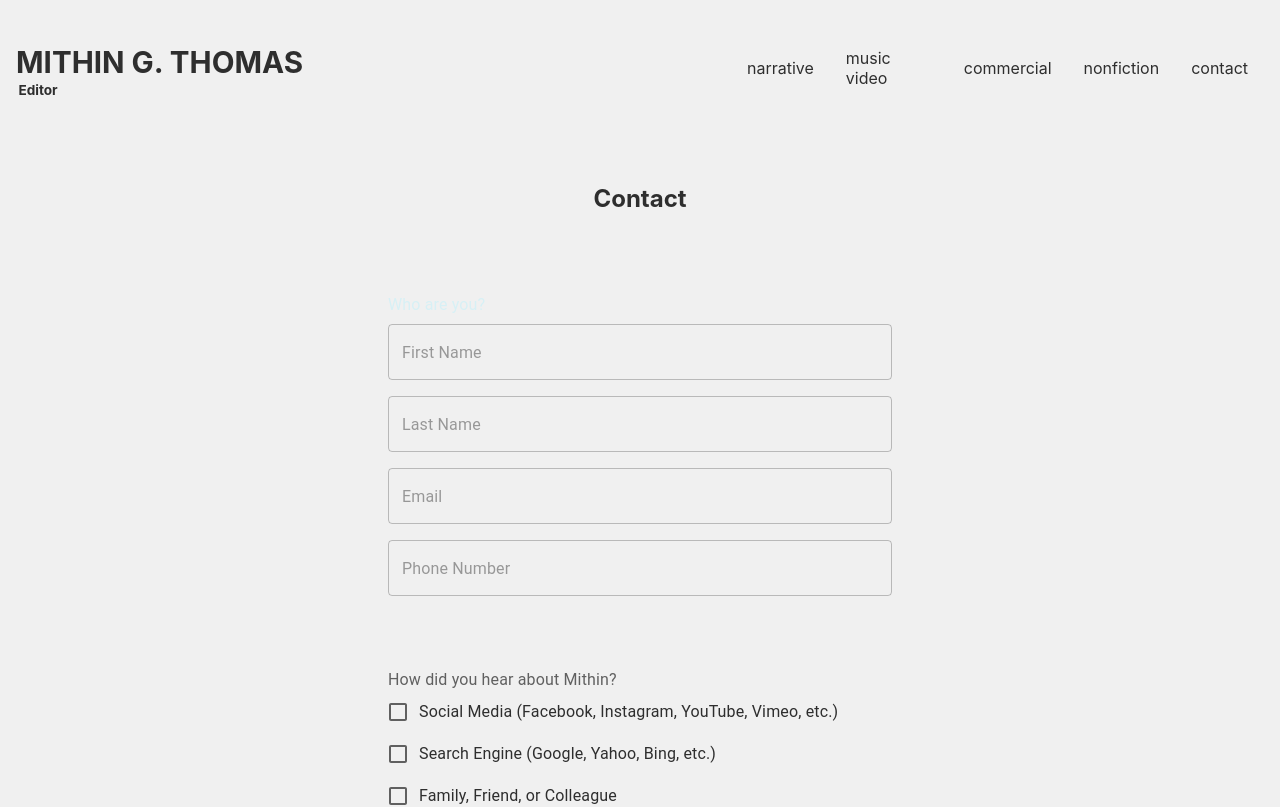
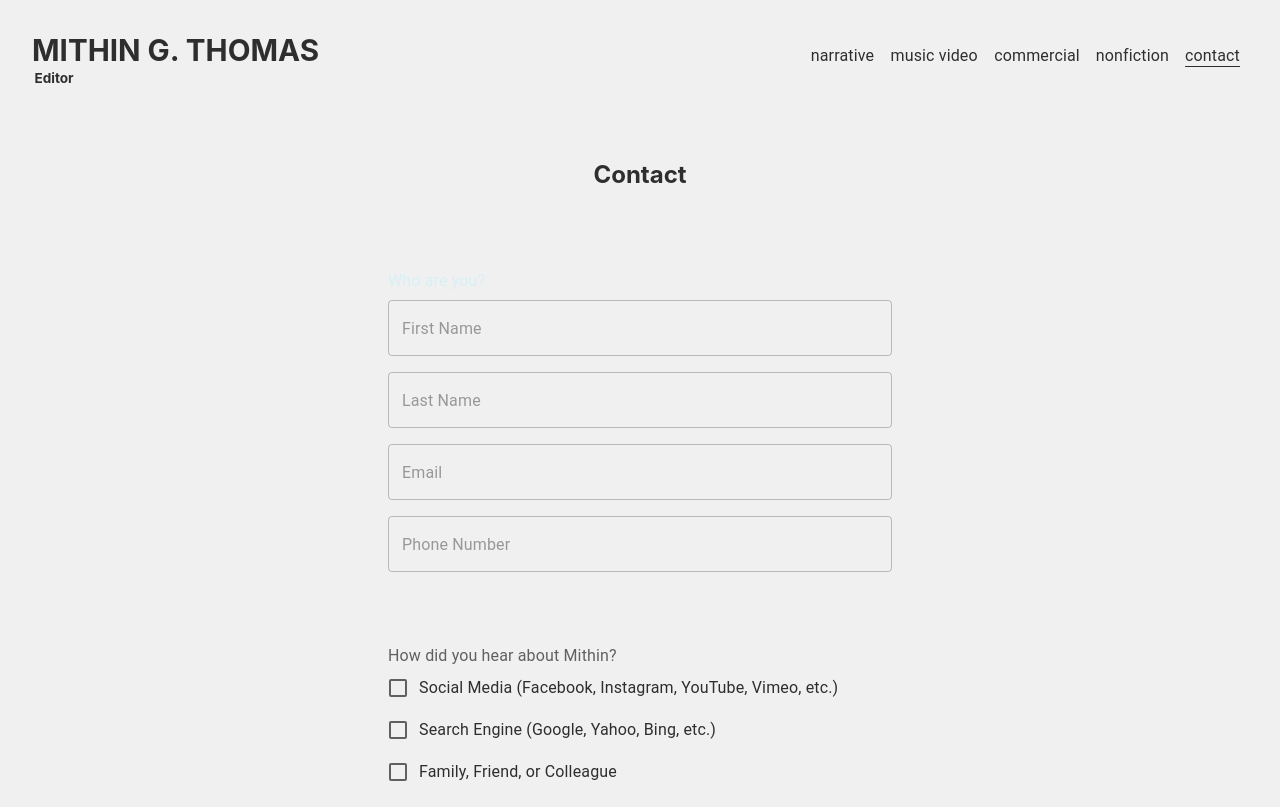
Before and after one commit to mithintv/film-portfolio, a Next.js app: page /contact in a window 1280 px wide. Shown: the top 807 px of the page. Built offline with nearby package versions, Linux system fonts and the light colour scheme.

Commit message:
link styling and button fix

```diff
--- a/src/layout/Links.tsx
+++ b/src/layout/Links.tsx
@@ -1,17 +1,16 @@
 import Link from "next/link";
+import { useRouter } from "next/router";
 
 import { css } from "@emotion/react";
-import {
-  Button,
-  Drawer,
-  List,
-  ListItem,
-  ListItemButton,
-  ListItemIcon,
-  ListItemText,
-} from "@mui/material";
+import { List, ListItem, ListItemText } from "@mui/material";
 
-export default function Links() {
+type AppProps = {
+  mobile: boolean;
+  tablet: boolean;
+  onClose: () => void;
+};
+
+export default function Links({ onClose, mobile, tablet }: AppProps) {
   const nav = [
     "narrative",
     "music video",
@@ -19,24 +18,66 @@ export default function Links() {
     "nonfiction",
     "contact",
   ];
+
+  const router = useRouter();
+  console.log(router.route);
+
   return (
-    <>
+    <List
+      css={css({
+        display: "flex",
+        flexDirection: tablet || mobile ? "column" : "row",
+        padding: "0",
+      })}
+    >
       {nav.map((navLink, index) => {
         return (
-          <ListItem key={navLink} disablePadding>
-            <ListItemButton
+          <ListItem onClick={onClose} key={navLink} disablePadding>
+            <Link
+              href={`/${navLink.replace(" ", "")}`}
               css={css({
-                justifyContent: "center",
-                width: index === 1 ? "118px" : "",
+                width: "100%",
+                padding: "0 0.5rem",
               })}
             >
-              <Link key={index} href={`/${navLink.replace(" ", "")}`}>
+              <ListItemText
+                css={css({
+                  "&::after": {
+                    content: '""',
+                    position: "absolute",
+                    width: "100% - 0px",
+                    transform: "scaleX(0)",
+                    height: "1.25px",
+                    bottom: 0,
+                    left: 8,
+                    backgroundColor: "#2E2E2E",
+                    transformOrigin: "bottom left",
+                    transition: "transform 0.25s ease-out",
+                  },
+                  "&:hover::after": {
+                    transform: "scaleX(1)",
+                    right: 8,
+                    // transformOrigin: "bottom left",
+                  },
+                  display: "block",
+                  textAlign: "center",
+                  justifyContent: "center",
+                  width: index === 1 ? "88px" : "100%",
+                  padding: tablet || mobile ? "1rem 0" : "0 0",
+                  margin: "0 auto",
+                  textDecoration:
+                    router.route.replace(/\//g, "") === navLink.replace(" ", "")
+                      ? "underline"
+                      : "none",
+                  textUnderlineOffset: "5px",
+                })}
+              >
                 {navLink}
-              </Link>
-            </ListItemButton>
+              </ListItemText>
+            </Link>
           </ListItem>
         );
       })}
-    </>
+    </List>
   );
 }
--- a/src/layout/MobileNav.tsx
+++ b/src/layout/MobileNav.tsx
@@ -10,14 +10,22 @@ import { IoMenu } from "react-icons/io5";
 
 type AppProps = {
   mobile: boolean;
+  tablet: boolean;
 };
 
-export default function MobileNav({ mobile }: AppProps) {
+export default function MobileNav({ mobile, tablet }: AppProps) {
   const [drawer, setDrawer] = useState(false);
   const toggleDrawer = () => {
-    setDrawer((prevState) => {
-      return !prevState;
-    });
+    if (drawer) {
+      setTimeout(() => {
+        setDrawer((prevState) => {
+          return !prevState;
+        });
+      }, 250);
+    } else
+      setDrawer((prevState) => {
+        return !prevState;
+      });
   };
 
   return (
@@ -26,9 +34,9 @@ export default function MobileNav({ mobile }: AppProps) {
         {mobile && (
           <IoMenu
             css={css({
-              fontSize: "2.5rem",
+              fontSize: "2rem",
               cursor: "pointer",
-              marginBottom: "2rem",
+              margin: "0 0 1rem 0",
             })}
             onClick={toggleDrawer}
           />
@@ -37,16 +45,16 @@ export default function MobileNav({ mobile }: AppProps) {
         {!mobile && (
           <IoMenu
             css={css({
-              fontSize: "2.5rem",
+              fontSize: "2rem",
               cursor: "pointer",
-              margin: "0 1rem 0.5rem 0",
+              margin: "0 0.5rem",
             })}
             onClick={toggleDrawer}
           />
         )}
       </Nav>
       <Drawer anchor={"top"} open={drawer} onClose={toggleDrawer}>
-        <Links />
+        <Links onClose={toggleDrawer} mobile={mobile} tablet={tablet} />
       </Drawer>
     </>
   );
--- a/src/layout/Nav.tsx
+++ b/src/layout/Nav.tsx
@@ -14,6 +14,7 @@ export default function Nav({ mobile, children }: AppProps) {
         alignItems: "center",
         width: "100%",
         backgroundColor: "#f0f0f0",
+        margin: "0 auto",
       })}
     >
       <div
@@ -23,7 +24,7 @@ export default function Nav({ mobile, children }: AppProps) {
           justifyContent: "space-between",
           alignItems: "center",
           margin: "0 auto",
-          padding: "2rem 1rem",
+          padding: "2rem 2rem",
           width: "100%",
           maxWidth: "1400px",
         })}
--- a/src/layout/Navigation.tsx
+++ b/src/layout/Navigation.tsx
@@ -6,15 +6,17 @@ import Links from "./Links";
 import { css } from "@emotion/react";
 import { List } from "@mui/material";
 import useMediaQuery from "@mui/material/useMediaQuery";
+import { ThemeProvider } from "@mui/material/styles";
+import { theme } from "../theme";
 
 export default function Navigation({
   children,
 }: {
   children: React.ReactNode;
 }) {
-  const desktop = useMediaQuery("(min-width:1024px)");
-  const tablet = useMediaQuery("(max-width:1024px)");
-  const mobile = useMediaQuery("(max-width:570px)");
+  const desktop = useMediaQuery("(min-width:900px)");
+  const tablet = useMediaQuery("(max-width:900px)");
+  const mobile = useMediaQuery("(max-width:600px)");
 
   return (
     <>
@@ -29,12 +31,12 @@ export default function Navigation({
               margin: "0",
             })}
           >
-            <Links />
+            <Links tablet={false} mobile={false} />
           </List>
         </Nav>
       )}
-      {tablet && !mobile && <MobileNav mobile={false} />}
-      {mobile && <MobileNav mobile={true} />}
+      {tablet && !mobile && <MobileNav tablet={true} mobile={false} />}
+      {mobile && <MobileNav mobile={true} tablet={false} />}
       <main
         css={css({
           display: "flex",
--- /dev/null
+++ b/src/theme.tsx
@@ -0,0 +1,50 @@
+import React from "react";
+import { createTheme, ThemeProvider } from "@mui/material/styles";
+import { red } from "@mui/material/colors";
+
+export declare interface AppProps {
+  children?: React.ReactNode; // best, accepts everything React can render
+}
+
+// Create a theme instance.
+export const theme = createTheme({
+  palette: {
+    primary: {
+      main: "#556cd6",
+    },
+    secondary: {
+      main: "#19857b",
+    },
+    error: {
+      main: red.A400,
+    },
+  },
+  components: {
+    // Name of the component
+    MuiFormLabel: {
+      styleOverrides: {
+        // Name of the slot
+        root: {
+          // Some CSS
+          color: "#d7f0f5",
+        },
+      },
+    },
+    MuiListItemButton: {
+      styleOverrides: {
+        root: {
+          selected: {
+            backgroundColor: "#f0f0f0",
+          },
+        },
+        selected: {
+          backgroundColor: "#f0f0f0",
+        },
+      },
+    },
+  },
+});
+
+export default function Theme({ children }: AppProps) {
+  return <ThemeProvider theme={theme}>{children}</ThemeProvider>;
+}
--- a/styles/globals.css
+++ b/styles/globals.css
@@ -55,3 +55,7 @@ p {
 .MuiDrawer-paper {
   background-color: #83a3a9;
 }
+
+/* .Mui-selected {
+  background-color: #f0f0f0;
+} */
```
Also changed, not shown: src/theme.ts (deleted, +0 -31 lines).
